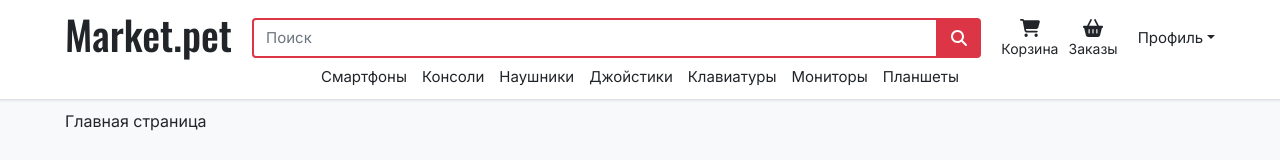
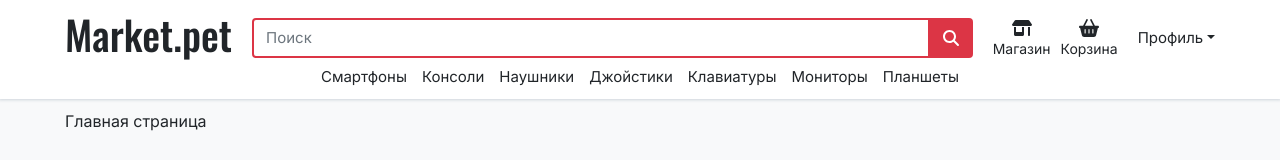
Before and after one commit to vladzheltov1/market.pet, a Next.js app: page / in a window 1280 px wide. Shown: the top 160 px of the page. Built offline with nearby package versions, Linux system fonts and the light colour scheme; a web font is replaced by a local one.

Commit message:
Update: header links

```diff
--- a/partials/Header/Header.tsx
+++ b/partials/Header/Header.tsx
@@ -1,5 +1,5 @@
 import { Wrapper } from "@/components/Wrapper";
-import { faBasketShopping, faCartShopping } from "@fortawesome/free-solid-svg-icons";
+import { faBasketShopping, faShop } from "@fortawesome/free-solid-svg-icons";
 import { FC } from "react";
 import { HeaderBrand } from "./components/Brand";
 import { HeaderCategories } from "./components/Categories";
@@ -17,8 +17,8 @@ export const Header: FC = () => {
                     <HeaderBrand />
                     <HeaderSearch />
                     <div className={headerStyles.header__link_group}>
-                        <HeaderLink href="/cart" icon={faCartShopping}>Корзина</HeaderLink>
-                        <HeaderLink href="/purchases" icon={faBasketShopping}>Заказы</HeaderLink>
+                        <HeaderLink href="/shop" icon={faShop}>Магазин</HeaderLink>
+                        <HeaderLink href="/cart" icon={faBasketShopping}>Корзина</HeaderLink>
                     </div>
                     <HeaderDropdown />
                 </HeaderRow>
--- a/partials/Header/components/Dropdown.tsx
+++ b/partials/Header/components/Dropdown.tsx
@@ -12,6 +12,7 @@ type DropdownListItem = {
 const loggedInUser: Array<DropdownListItem> = [
     {label: "Мой профиль", href: "/user", isDivider: false},
     {label: "Избранное", href: "/wish", isDivider: false},
+    {label: "Заказы", href: "/purchases", isDivider: false},
     {label: "", href: "", isDivider: true},
     {label: "Выход", href: "/user/logout", isDivider: false},
 ];
```
